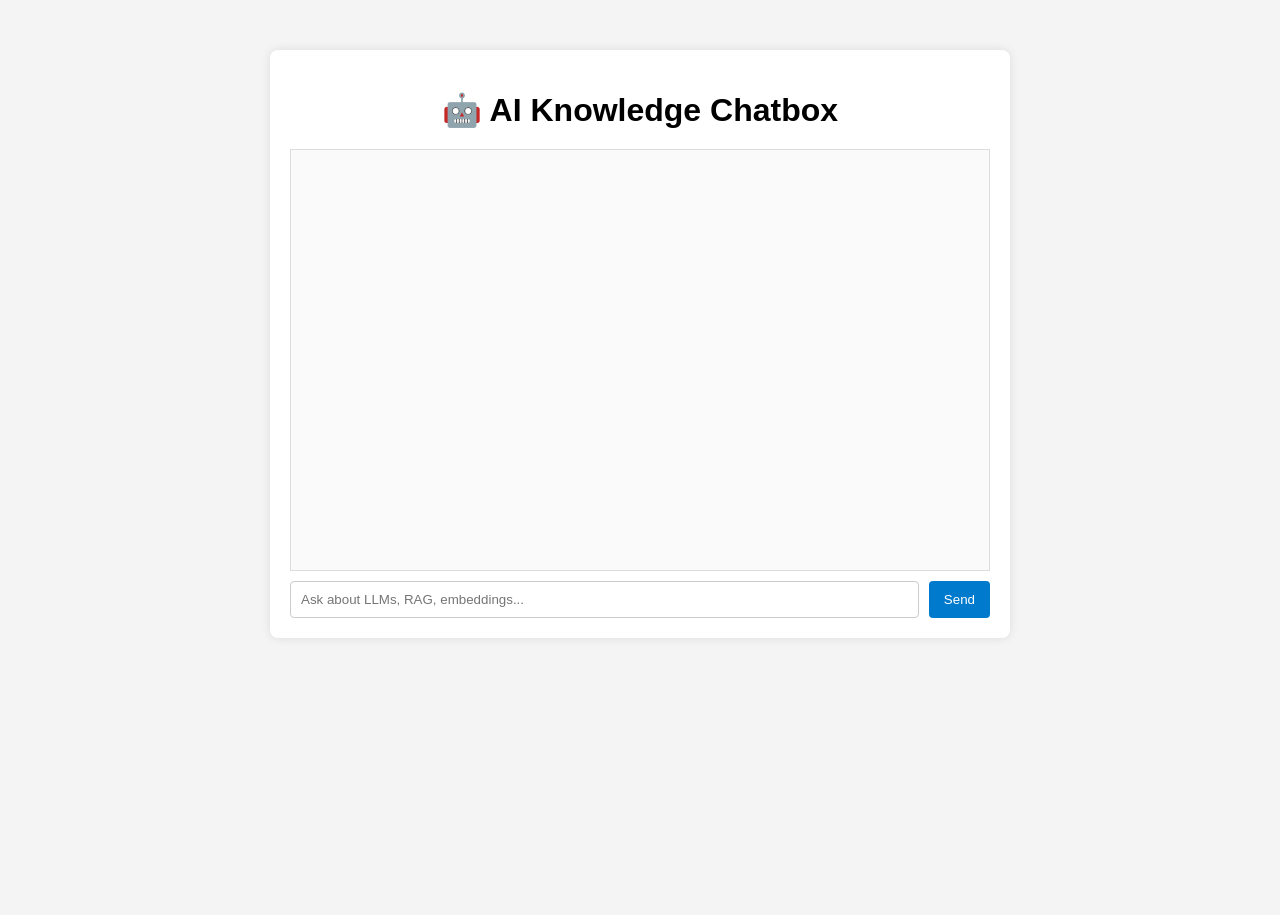
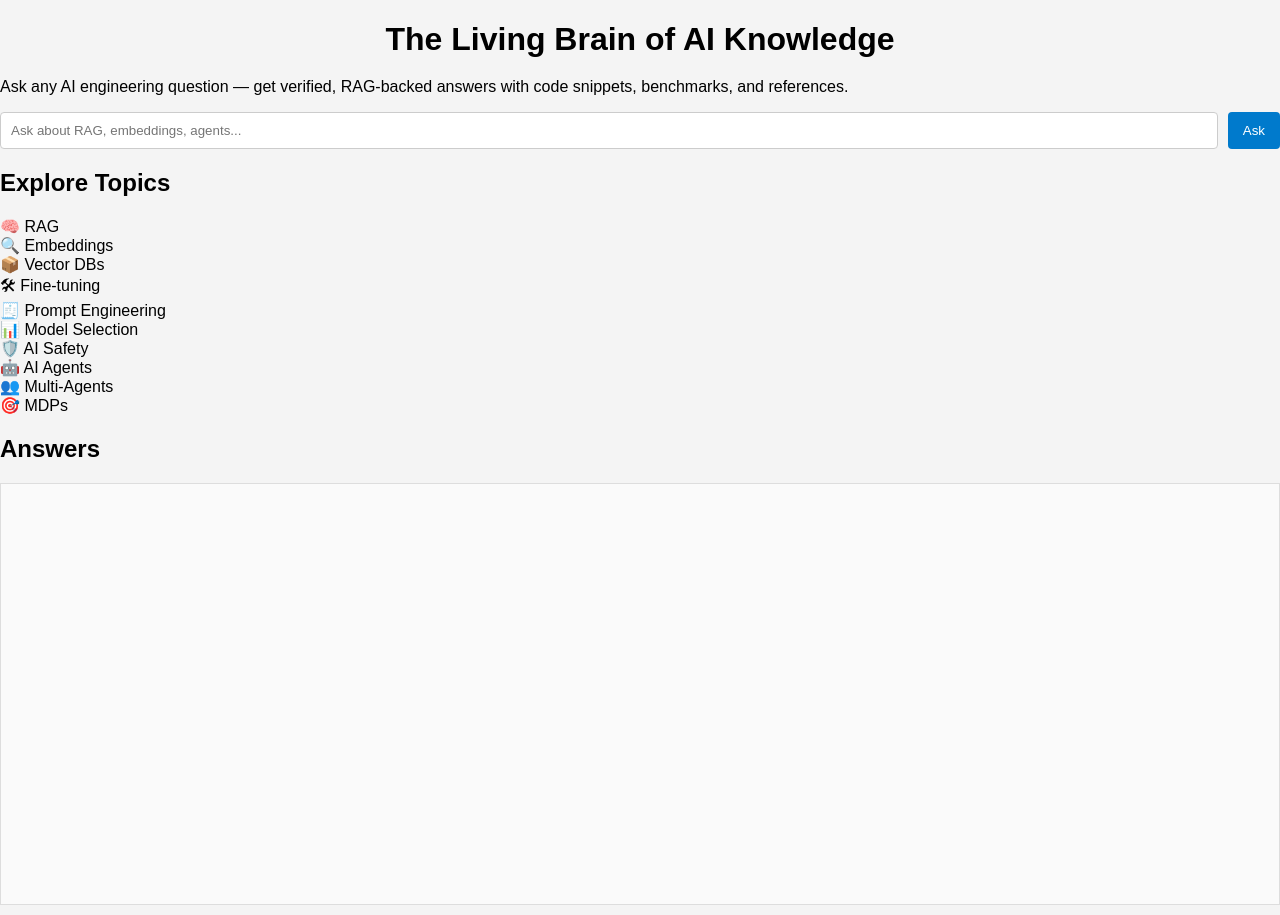
Before and after one commit to Pritiks23/melinoe_, a plain HTML site: page index.html in a window 1280 px wide. Before the commit the page ends 800 px from the top, so only its background shows below. Drawn offline with Linux system fonts and the light colour scheme.

Commit message:
Update index.html

```diff
--- a/index.html
+++ b/index.html
@@ -3,20 +3,40 @@
 <head>
   <meta charset="UTF-8" />
   <meta name="viewport" content="width=device-width, initial-scale=1.0"/>
-  <title>AI Knowledge Chatbox</title>
+  <title>The Living Brain of AI Knowledge</title>
   <link rel="stylesheet" href="style.css" />
 </head>
 <body>
-  <div class="container">
-    <h1>🤖 AI Knowledge Chatbox</h1>
-    <div id="chatbox">
-      <div id="messages"></div>
-      <form id="chat-form">
-        <input type="text" id="user-input" placeholder="Ask about LLMs, RAG, embeddings..." required />
-        <button type="submit">Send</button>
-      </form>
+  <header>
+    <h1>The Living Brain of AI Knowledge</h1>
+    <p>Ask any AI engineering question — get verified, RAG-backed answers with code snippets, benchmarks, and references.</p>
+    <form id="chat-form">
+      <input type="text" id="user-input" placeholder="Ask about RAG, embeddings, agents..." required />
+      <button type="submit">Ask</button>
+    </form>
+  </header>
+
+  <section id="categories">
+    <h2>Explore Topics</h2>
+    <div class="grid">
+      <div>🧠 RAG</div>
+      <div>🔍 Embeddings</div>
+      <div>📦 Vector DBs</div>
+      <div>🛠 Fine-tuning</div>
+      <div>🧾 Prompt Engineering</div>
+      <div>📊 Model Selection</div>
+      <div>🛡️ AI Safety</div>
+      <div>🤖 AI Agents</div>
+      <div>👥 Multi-Agents</div>
+      <div>🎯 MDPs</div>
     </div>
-  </div>
+  </section>
+
+  <section id="chatbox">
+    <h2>Answers</h2>
+    <div id="messages"></div>
+  </section>
+
   <script src="script.js"></script>
 </body>
 </html>
```
